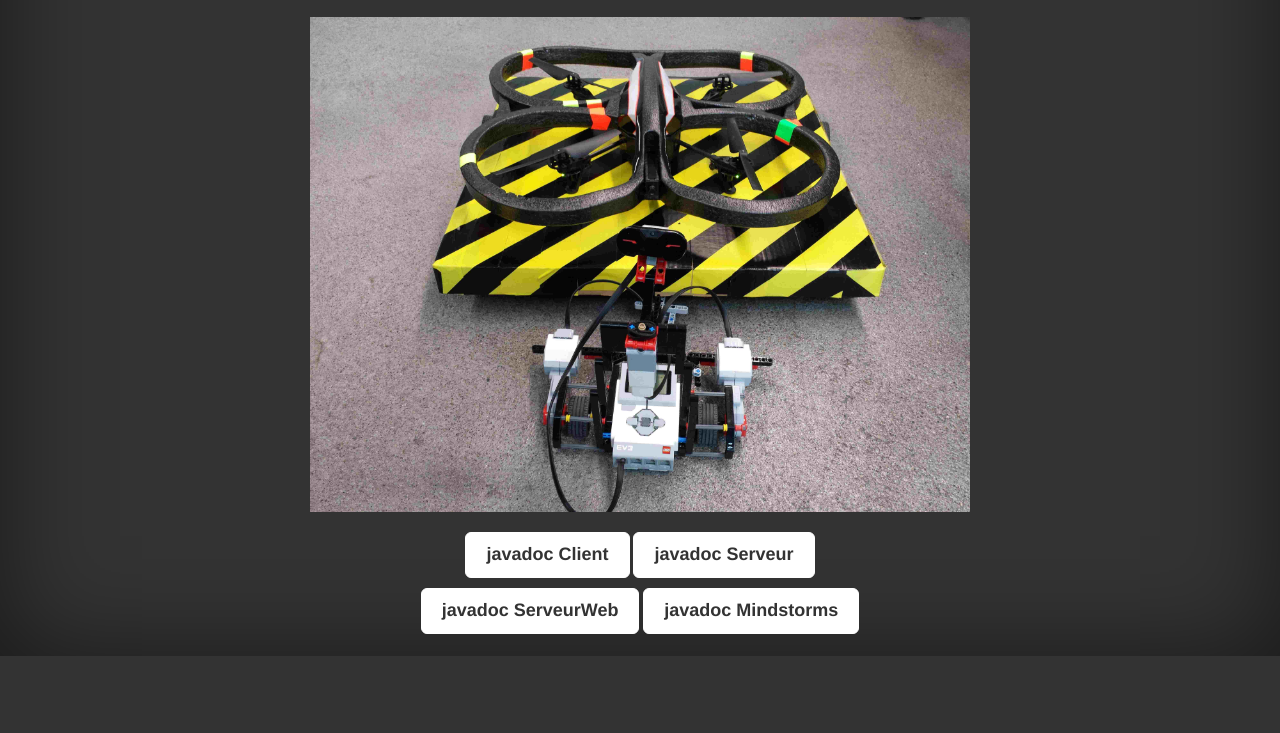
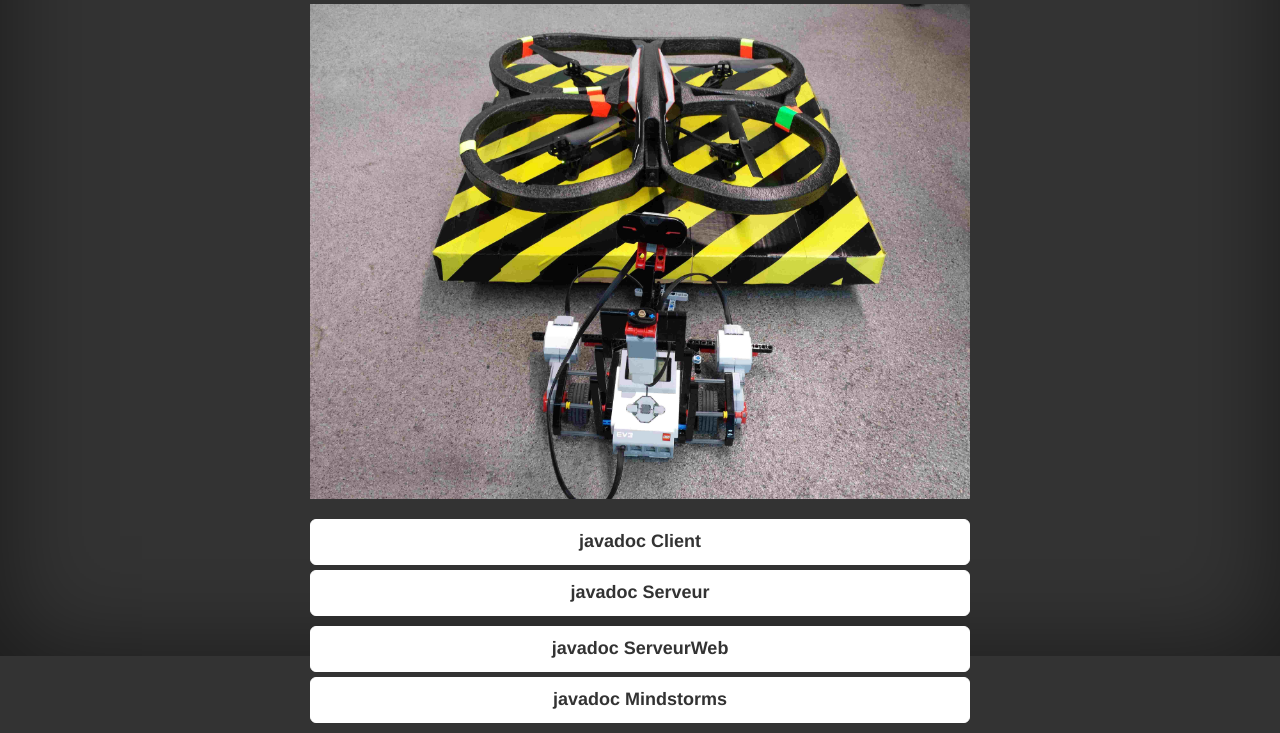
Before and after one commit to P1gu-xx/Porte-Drone, a plain HTML site: page index.html in a window 1280 px wide. Shown: the part 144-877 px from the top of the page. Before the commit the page ends 800 px from the top, so only its background shows below. Drawn offline with nearby package versions, Linux system fonts and the light colour scheme.

Commit message:
test css

```diff
--- a/index.html
+++ b/index.html
@@ -45,12 +45,12 @@
 			<img src="/Porte-Drone/img/image.jpg" class="img-responsive" alt="Responsive image">
 
 			<p>
-              <a href="/Porte-Drone/javadoc/Client" class="btn btn-lg btn-default">javadoc Client</a>
-			  <a href="/Porte-Drone/javadoc/Serveur" class="btn btn-lg btn-default">javadoc Serveur</a>
+              <a href="/Porte-Drone/javadoc/Client" class="btn btn-lg btn-default btn-block">javadoc Client</a>
+			  <a href="/Porte-Drone/javadoc/Serveur" class="btn btn-lg btn-default btn-block">javadoc Serveur</a>
 			</p>
 			<p>
-			  <a href="/Porte-Drone/javadoc/ServeurWeb" class="btn btn-lg btn-default">javadoc ServeurWeb</a>
-			  <a href="/Porte-Drone/javadoc/Mindstorms" class="btn btn-lg btn-default">javadoc Mindstorms</a>
+			  <a href="/Porte-Drone/javadoc/ServeurWeb" class="btn btn-lg btn-default btn-block">javadoc ServeurWeb</a>
+			  <a href="/Porte-Drone/javadoc/Mindstorms" class="btn btn-lg btn-default btn-block">javadoc Mindstorms</a>
             </p>
             </p>
           </div>
```
